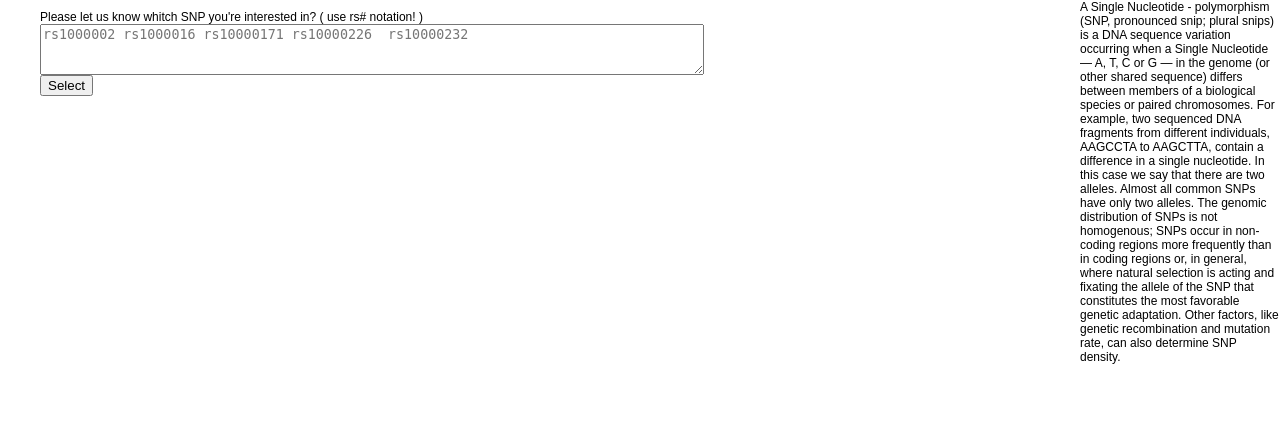
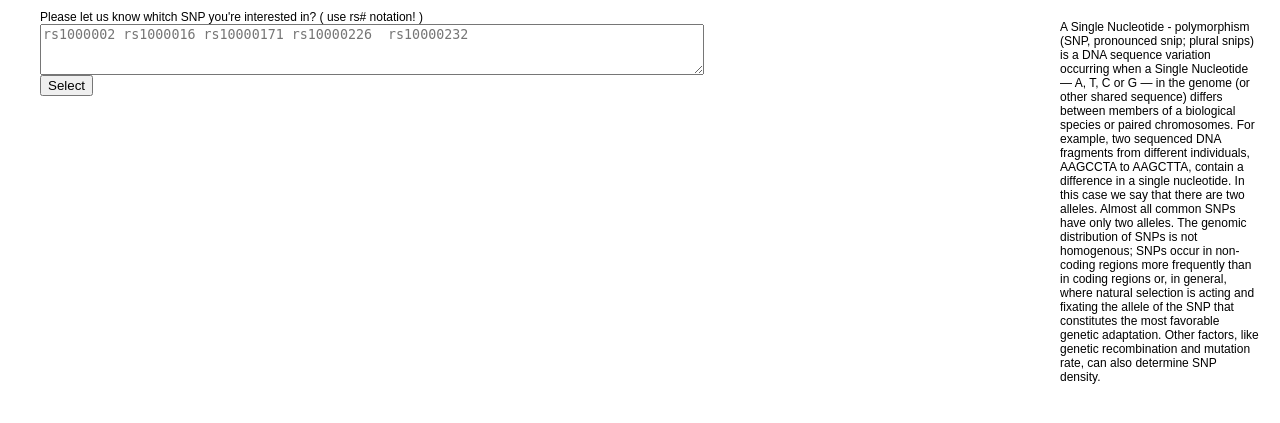
Before and after one commit to szabadkai/rSNP_database, a PHP site: page / in a window 1280 px wide. Shown: the part 40-463 px from the top of the page. Run offline with PHP 8.4, Linux system fonts and the light colour scheme.

Commit message:
pnetek reggel

```diff
--- a/main.css
+++ b/main.css
@@ -112,8 +112,7 @@ table,td,th{
 }
 
 #sidebar{
-    margin:0px,30px,0px,0px;
-
+    padding:20px;
     width:200px;
     float:right;
 }
```
